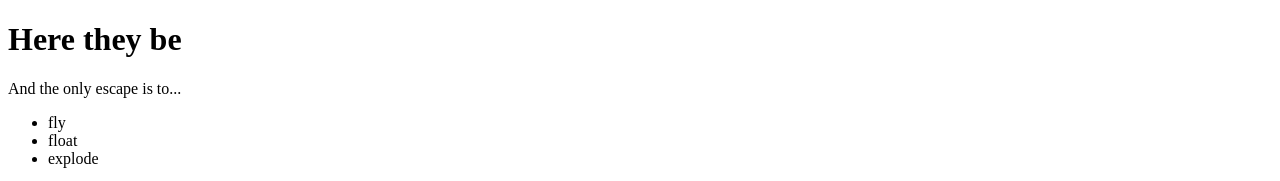
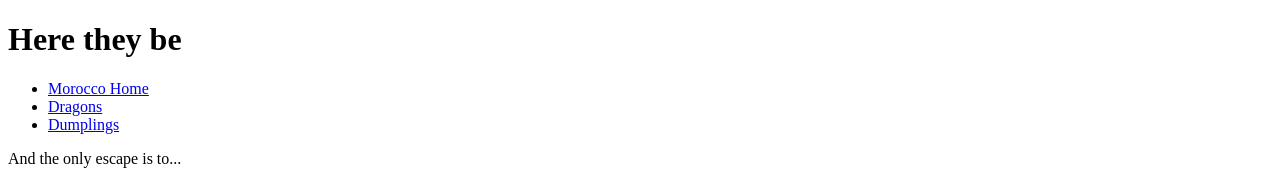
Before and after one commit to TheBeloved/morocco, a plain HTML site: page dragons.html in a window 1280 px wide. Shown: the top 181 px of the page. Drawn offline with Linux system fonts and the light colour scheme.

Commit message:
added nav element

```diff
--- a/dragons.html
+++ b/dragons.html
@@ -6,6 +6,13 @@
 </head>
 <body>
 	<h1>Here they be</h1>
+	<nav>
+		<ul>
+			<li><a href="index.html">Morocco Home</a></li>
+			<li><a href="dragons.html">Dragons</a></li>
+			<li><a href="dumpling.html">Dumplings</a></li>
+		</ul>
+	</nav>
 	<p>And the only escape is to...</p>
 	<ul>
 		<li>fly</li>
```
